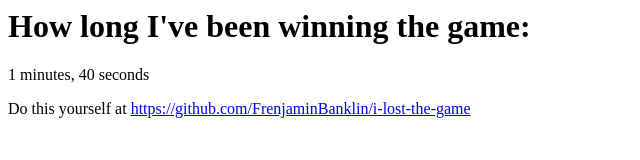
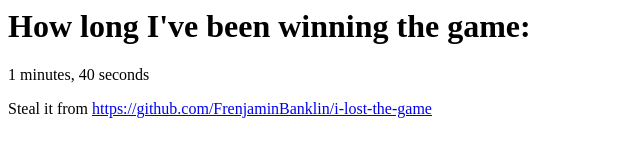
Before and after one commit to FrenjaminBanklin/i-lost-the-game, a website: page docs/index.html in a window 1280 px wide. Shown: the whole page, without its empty margins (0-640 px from the left). Drawn offline with Linux system fonts and the light colour scheme.

```diff
--- a/docs/index.html
+++ b/docs/index.html
@@ -8,7 +8,7 @@
 		<h1>How long I've been winning the game:</h1>
 		<div id='gameCounter'></div>
 		<p>
-			Do this yourself at
+			Steal it from
 			<a href='https://github.com/FrenjaminBanklin/i-lost-the-game'>https://github.com/FrenjaminBanklin/i-lost-the-game</a>
 		</p>
 	</body>
```
